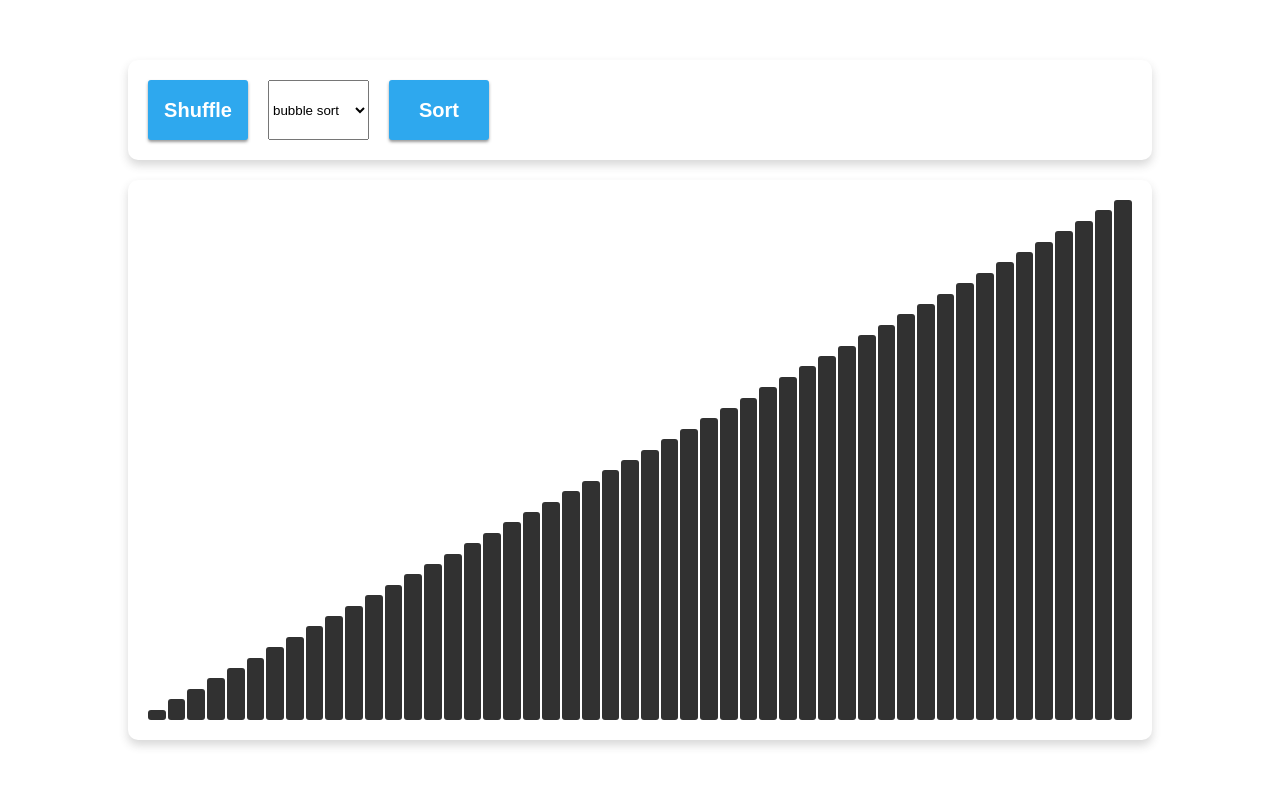
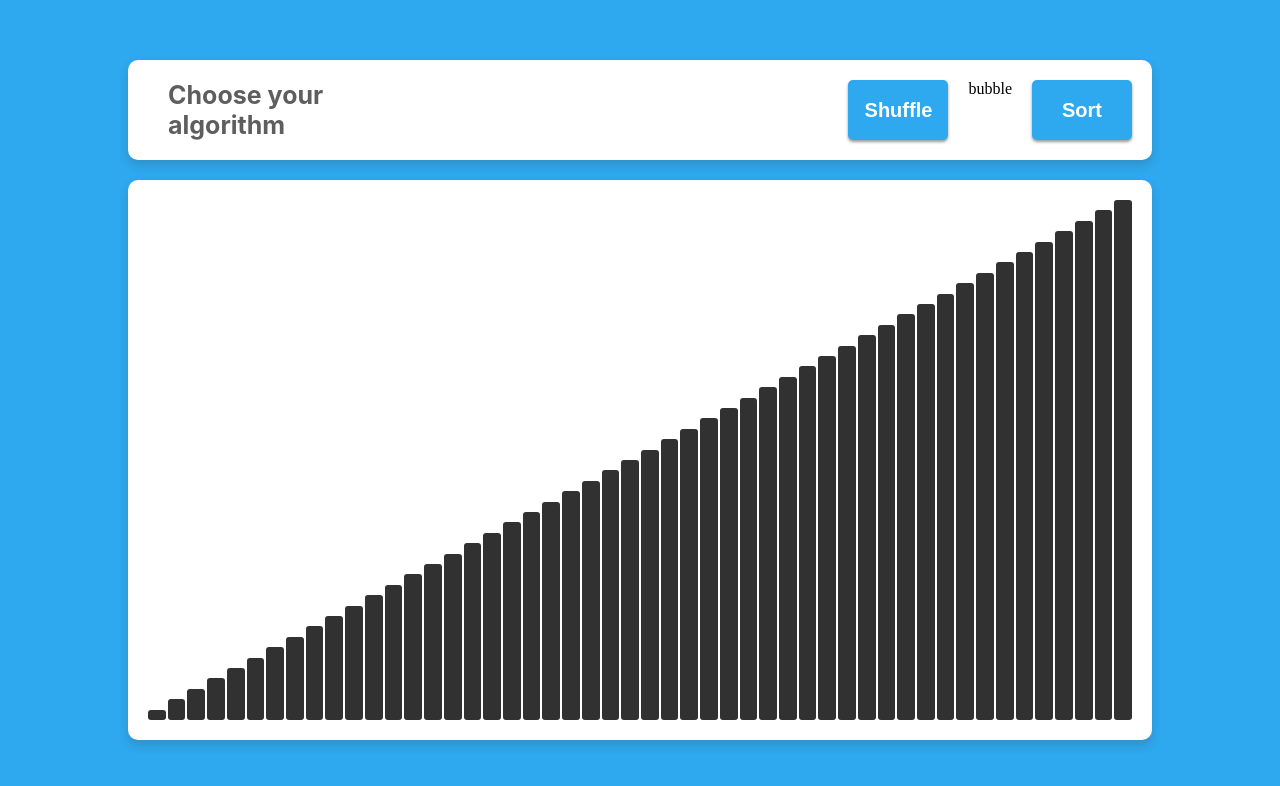
Before and after one commit to rudensergey/algo-visualiser, a React app: page / in a window 1280 px wide. Shown: the top 786 px of the page. Built offline with nearby package versions, Linux system fonts and the light colour scheme.

Commit message:
start adding a dropdown

```diff
--- /dev/null
+++ b/src/components/dropdown/Dropdown.tsx
@@ -0,0 +1,32 @@
+// Absolute imports
+import * as React from "react";
+
+// Components
+
+// Types
+import { TDropdown } from "./types";
+
+// Utils
+import { getUniqueId } from "../../utils/common";
+
+// Style
+import "./style.css";
+
+export const Dropdown: TDropdown = ({ list, classNames, onChange }) => {
+  const id = getUniqueId();
+
+  const showList = () => {};
+
+  const hideList = () => {};
+
+  return (
+    <div
+      className={classNames}
+      id={id}
+      onMouseOver={showList}
+      onMouseLeave={hideList}
+    >
+      {list[0]}
+    </div>
+  );
+};
--- /dev/null
+++ b/src/components/dropdown/types.ts
@@ -0,0 +1,7 @@
+import { SUPPORTED_ALGORITMS } from "../visualiser/types";
+
+export type TDropdown = React.FC<{
+  list: SUPPORTED_ALGORITMS[];
+  classNames: string;
+  onChange: (value: string) => void;
+}>;
--- a/src/components/visualiser/Visualiser.tsx
+++ b/src/components/visualiser/Visualiser.tsx
@@ -3,6 +3,8 @@ import * as React from "react";
 
 // Components
 import { Bar } from "../bar/Bar";
+import { Button } from "../button/Button";
+import { Dropdown } from "../dropdown/Dropdown";
 
 // Types
 import { SUPPORTED_ALGORITMS, TItems, TVisualiserState } from "./types";
@@ -12,13 +14,6 @@ import { wait } from "../../utils/common";
 
 // Style
 import "./style.css";
-import { Button } from "../button/Button";
-
-export type TPartition = (
-  arr: number[],
-  left: number,
-  right: number,
-) => Promise<number>;
 
 export class Visualiser extends React.Component {
   state: TVisualiserState;
@@ -57,9 +52,8 @@ export class Visualiser extends React.Component {
     this.setState({ items: items });
   }
 
-  changeAlgorithm(event: React.ChangeEvent) {
-    const target = event.target as HTMLTextAreaElement;
-    if (target.value) this.setState({ currentAlgorithm: target.value });
+  changeAlgorithm(value: SUPPORTED_ALGORITMS) {
+    this.setState({ currentAlgorithm: value });
   }
 
   async sort() {
@@ -190,14 +184,16 @@ export class Visualiser extends React.Component {
     return (
       <div className="visualiser">
         <div className="visualiser__buttons">
+          <p className="visualiser__title">
+            {this.state.sorting ? "Sorting..." : "Choose your algorithm"}
+          </p>
           <Button classNames="visualiser__button" onClick={this.shuffleItems}>
             Shuffle
           </Button>
-          <select name="algorithm" onChange={this.changeAlgorithm}>
-            {Object.values(SUPPORTED_ALGORITMS).map((name) => (
-              <option value={name}>{`${name} sort`}</option>
-            ))}
-          </select>
+          <Dropdown
+            onChange={this.changeAlgorithm}
+            list={Object.values(SUPPORTED_ALGORITMS)}
+          ></Dropdown>
           <Button classNames="visualiser__button" onClick={this.sort}>
             Sort
           </Button>
--- a/src/components/visualiser/style.css
+++ b/src/components/visualiser/style.css
@@ -1,12 +1,17 @@
 .visualiser {
   width: 100%;
   height: 100%;
+  min-height: 500px;
+  max-height: 900px;
+  min-width: 800px;
 
   display: flex;
   flex-direction: column;
   justify-content: center;
   align-items: center;
   gap: 20px;
+
+  background-color: rgb(46, 168, 238);
 }
 
 .visualiser__box {
@@ -37,15 +42,29 @@
 
   display: flex;
   flex-direction: row;
-  justify-content: flex-start;
+  justify-content: flex-end;
   gap: 20px;
+}
+
+.visualiser__title {
+  width: 200px;
+
+  display: flex;
+  justify-self: start;
+  align-items: center;
+
+  margin: 0 auto 0 20px;
+
+  font-size: 25px;
+  font-weight: bold;
+  color: var(--dark-shadow);
 }
 
 .visualiser__button {
   flex-basis: 100px;
   background-color: rgb(46, 168, 238);
   border: 0;
-  border-radius: 3px;
+  border-radius: 5px;
   box-shadow: 0px 2px 3px var(--mid-shadow);
 
   color: white;
@@ -59,10 +78,10 @@
 }
 
 .visualiser__button:hover {
-  background-color: rgb(32, 124, 177);
+  background-color: rgb(37, 140, 201);
 }
 
 .visualiser__button:active {
-  background-color: rgb(18, 72, 104);
+  background-color: rgb(24, 85, 121);
   box-shadow: 0px 0px 0px var(--mid-shadow);
 }
--- a/src/utils/common.tsx
+++ b/src/utils/common.tsx
@@ -1,2 +1,7 @@
 export const wait = (time: number) =>
   new Promise((res) => setTimeout(res, time));
+
+export const getUniqueId = (function () {
+  let id = 1;
+  return () => `id${id++}`;
+})();
```
Also changed, not shown: src/components/dropdown/style.css (added).
